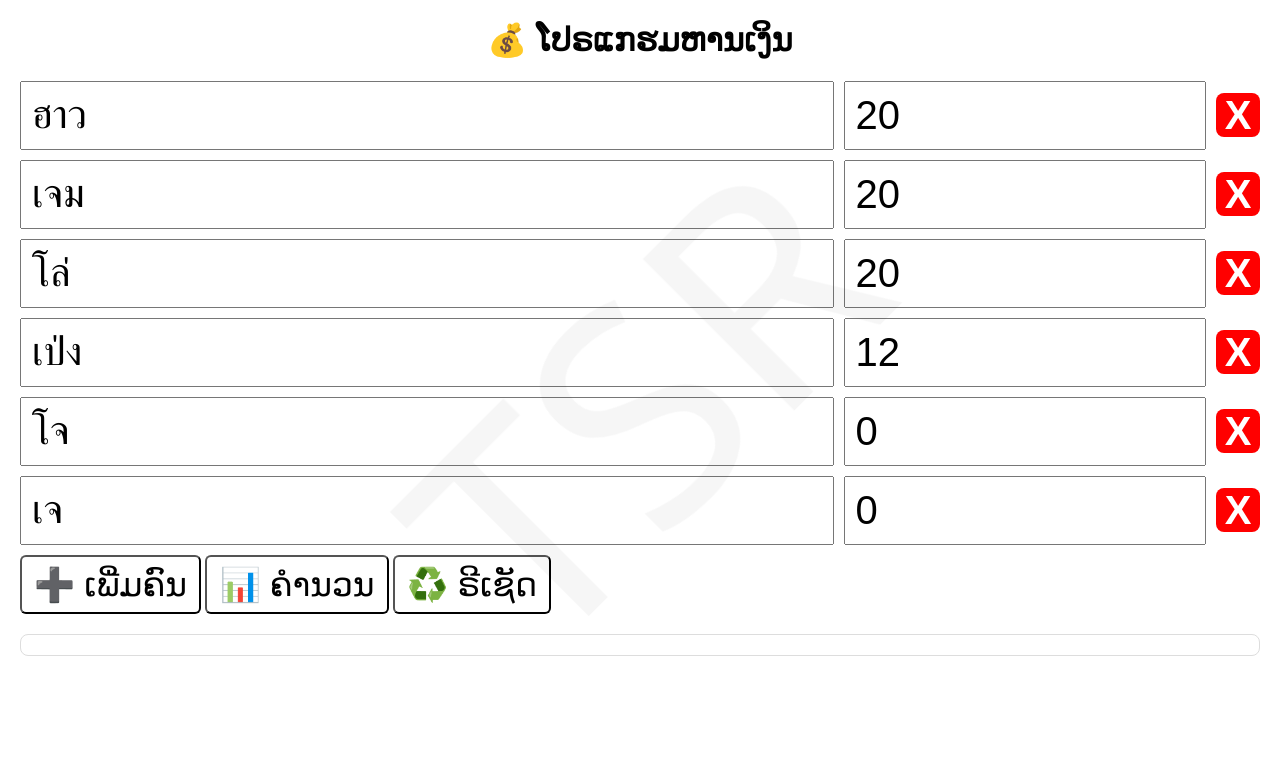
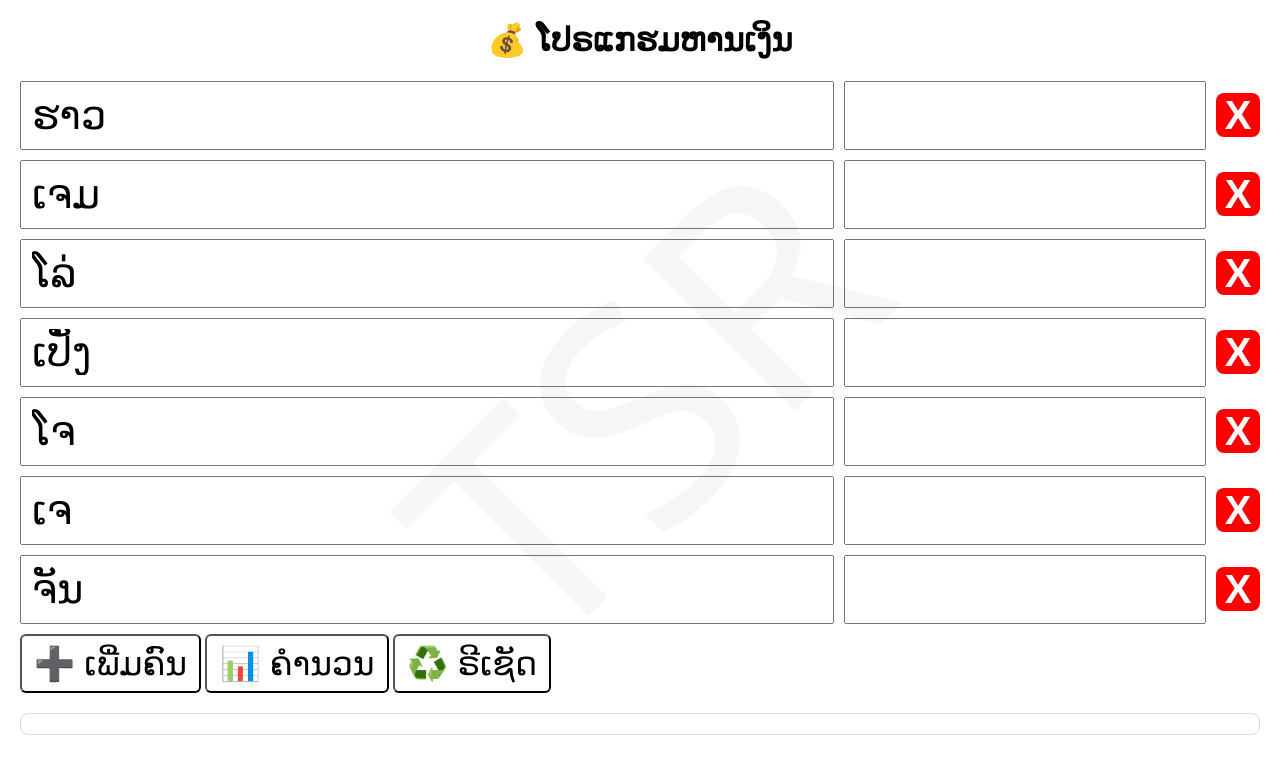
Before and after one commit to james01LOVE/Meal-Cost-Calculator, a plain HTML site: page index.html in a window 1280 px wide. Drawn offline with Linux system fonts and the light colour scheme; a web font is replaced by a local one.

Commit message:
Update index.html

```diff
--- a/index.html
+++ b/index.html
@@ -163,17 +163,19 @@
 
     <div id="inputs">
         <!-- ช่องกรอกเริ่มต้น 6 คน -->
-        <div class="person"> <input type="text" value="ฮาว" /> <input type="number" value="20" /> <button class="remove"
+        <div class="person"> <input type="text" value="ຮາວ" /> <input type="number" value="" /> <button class="remove"
                 onclick="removePerson(this)">X</button> </div>
-        <div class="person"> <input type="text" value="เจม" /> <input type="number" value="20" /> <button class="remove"
+        <div class="person"> <input type="text" value="ເຈມ" /> <input type="number" value="" /> <button class="remove"
                 onclick="removePerson(this)">X</button> </div>
-        <div class="person"> <input type="text" value="โล่" /> <input type="number" value="20" /> <button class="remove"
+        <div class="person"> <input type="text" value="ໂລ່" /> <input type="number" value="" /> <button class="remove"
                 onclick="removePerson(this)">X</button> </div>
-        <div class="person"> <input type="text" value="เป่ง" /> <input type="number" value="12" /> <button
+        <div class="person"> <input type="text" value="ເປັ່ງ" /> <input type="number" value="" /> <button
                 class="remove" onclick="removePerson(this)">X</button> </div>
-        <div class="person"> <input type="text" value="โจ" /> <input type="number" value="0" /> <button class="remove"
+        <div class="person"> <input type="text" value="ໂຈ" /> <input type="number" value="" /> <button class="remove"
                 onclick="removePerson(this)">X</button> </div>
-        <div class="person"> <input type="text" value="เจ" /> <input type="number" value="0" /> <button class="remove"
+        <div class="person"> <input type="text" value="ເຈ" /> <input type="number" value="" /> <button class="remove"
+                onclick="removePerson(this)">X</button> </div>
+        <div class="person"> <input type="text" value="ຈັນ" /> <input type="number" value="" /> <button class="remove"
                 onclick="removePerson(this)">X</button> </div>
     </div>
 
```
